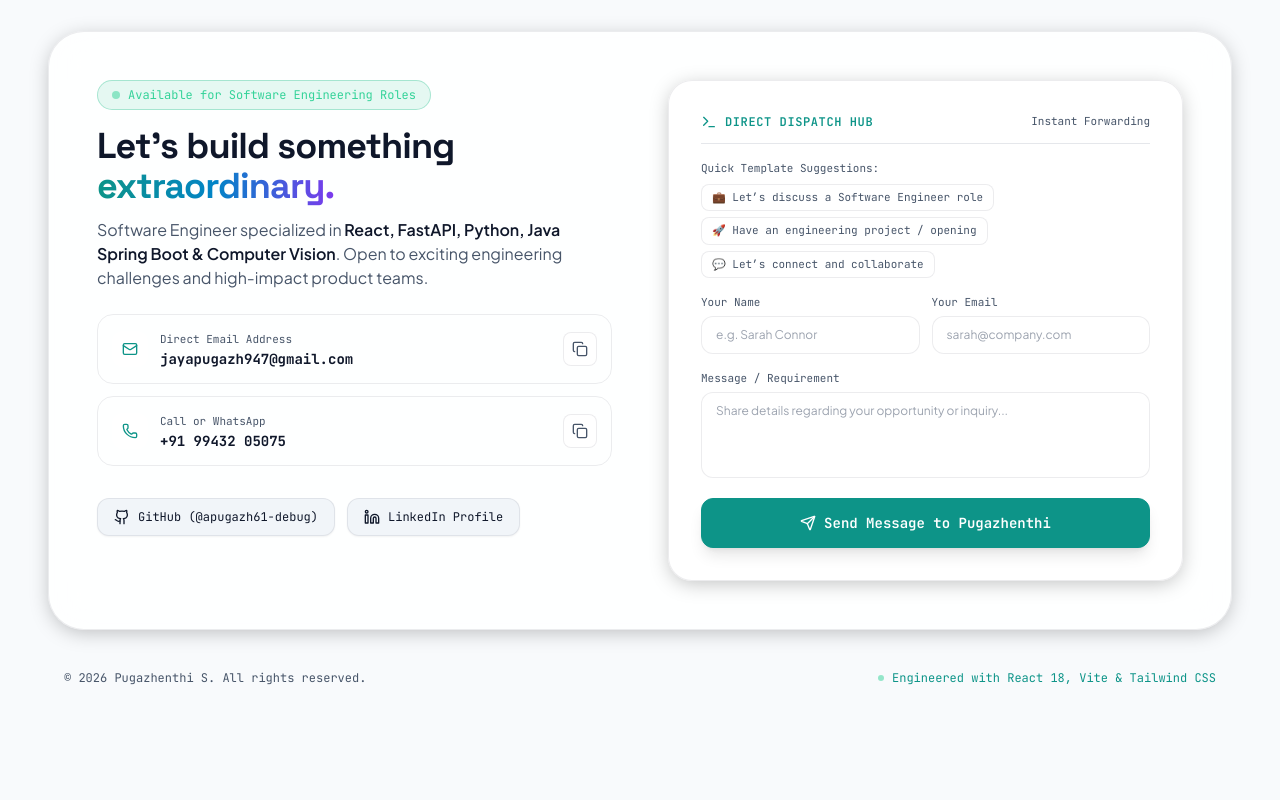
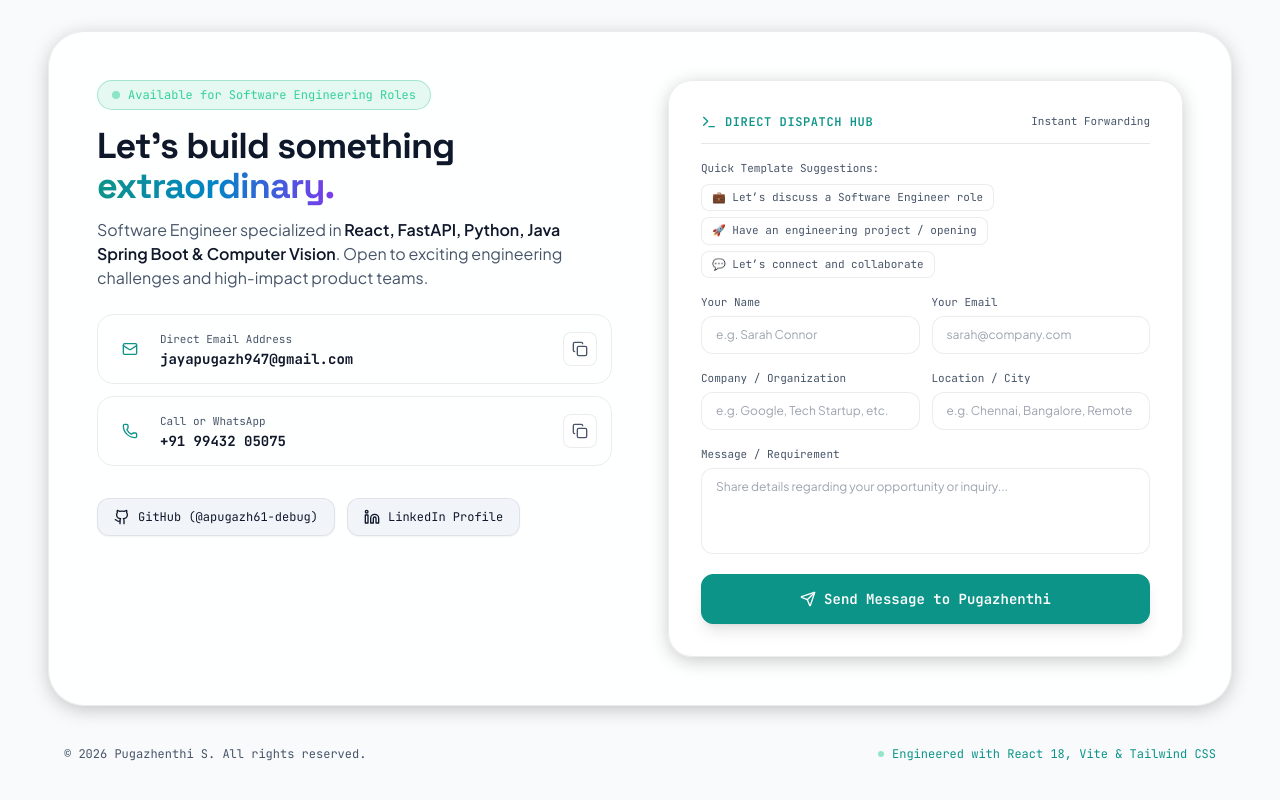
Before and after one commit to apugazh61-debug/Pugazh-Portfolio, a React (Vite) app: page / in a window 1280 px wide. Shown: the part 6866-7666 px from the top of the page. Before the commit the page ends 7640 px from the top, so only its background shows below. Built offline with nearby package versions, Linux system fonts and the light colour scheme.

Commit message:
feat: add company name and location input fields to dispatch form

```diff
--- a/src/components/Footer.jsx
+++ b/src/components/Footer.jsx
@@ -193,6 +193,28 @@ export default function Footer() {
                 </div>
               </div>
 
+              <div className="grid grid-cols-1 sm:grid-cols-2 gap-3">
+                <div>
+                  <label className="block text-theme-muted text-[11px] mb-1.5">Company / Organization</label>
+                  <input
+                    type="text"
+                    name="company"
+                    placeholder="e.g. Google, Tech Startup, etc."
+                    className="w-full bg-theme-surface border border-theme-border rounded-xl px-3.5 py-2.5 text-theme-text placeholder:text-theme-muted/50 focus:outline-none focus:border-theme-accent transition-colors font-body text-xs"
+                  />
+                </div>
+
+                <div>
+                  <label className="block text-theme-muted text-[11px] mb-1.5">Location / City</label>
+                  <input
+                    type="text"
+                    name="location"
+                    placeholder="e.g. Chennai, Bangalore, Remote"
+                    className="w-full bg-theme-surface border border-theme-border rounded-xl px-3.5 py-2.5 text-theme-text placeholder:text-theme-muted/50 focus:outline-none focus:border-theme-accent transition-colors font-body text-xs"
+                  />
+                </div>
+              </div>
+
               <div>
                 <label className="block text-theme-muted text-[11px] mb-1.5">Message / Requirement</label>
                 <textarea
```
